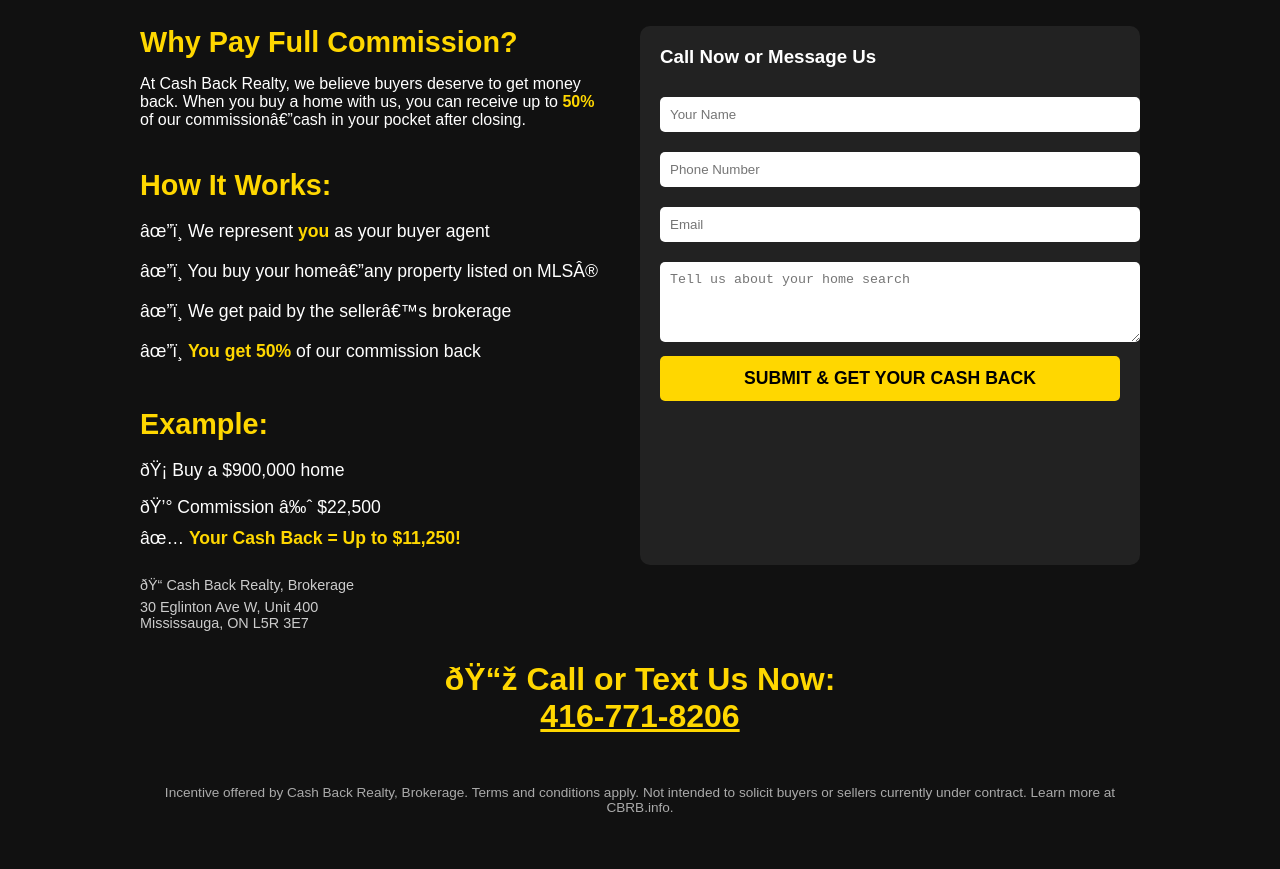
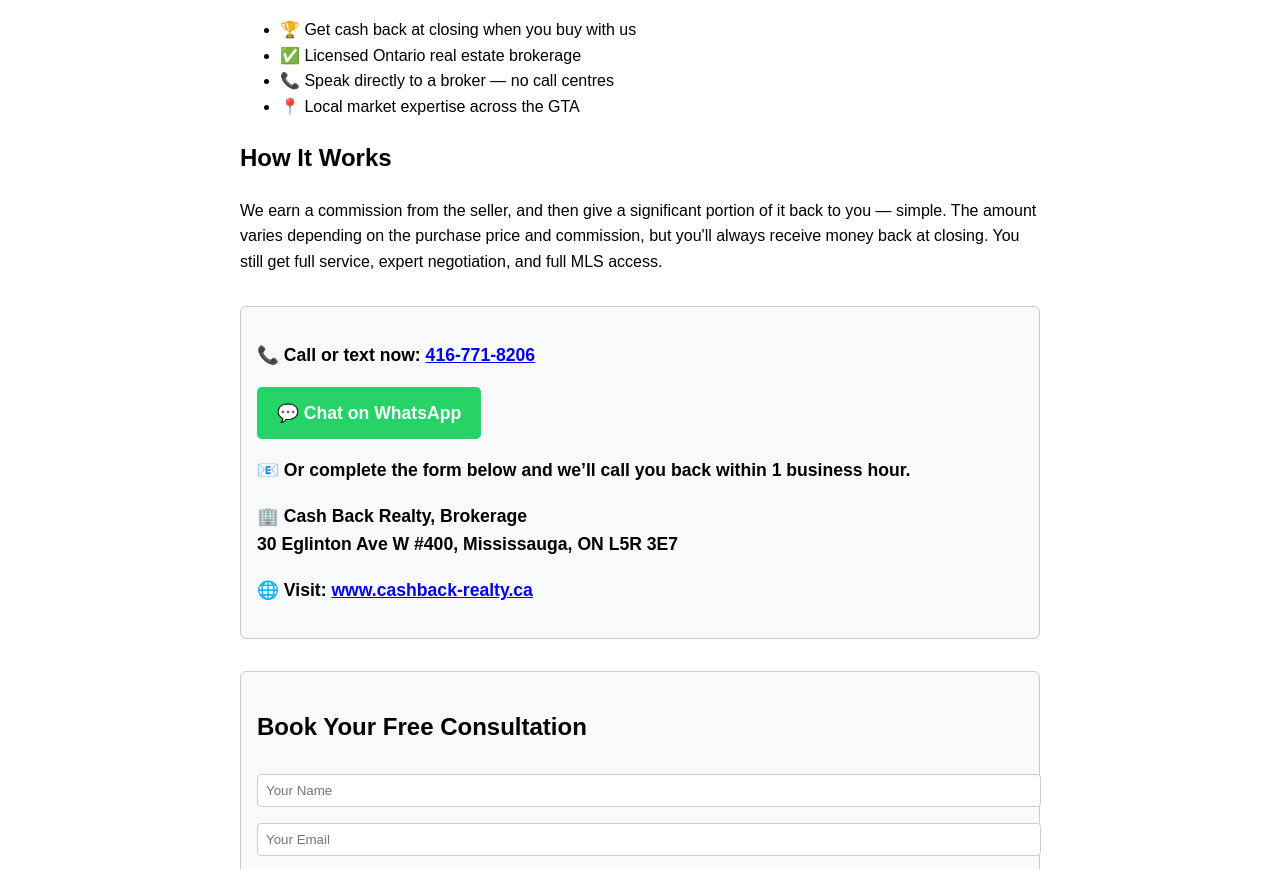
Before and after one commit to cashbackrealty/cashbackrealty, a plain HTML site: page index.html in a window 1280 px wide. Shown: the part 259-1128 px from the top of the page. Drawn offline with Linux system fonts and the light colour scheme.

Commit message:
Add files via upload

```diff
--- a/index.html
+++ b/index.html
@@ -1,212 +1,71 @@
+
 <!DOCTYPE html>
 <html lang="en">
-  <a href="https://wa.me/14167718206" target="_blank" style="display: inline-block; background-color: #25D366; color: white; padding: 12px 20px; border-radius: 5px; text-decoration: none; font-weight: bold;">
-  💬 Chat on WhatsApp
-</a>
 <head>
-  <!-- Google tag (gtag.js) -->
-<script async src="https://www.googletagmanager.com/gtag/js?id=AW-981442590">
-</script>
-<script>
-  window.dataLayer = window.dataLayer || [];
-  function gtag(){dataLayer.push(arguments);}
-  gtag('js', new Date());
-
-  gtag('config', 'AW-981442590');
-</script>
-  <!-- Google tag (gtag.js) -->
-<script async src="https://www.googletagmanager.com/gtag/js?id=G-4BH2875C04"></script>
-<script>
-  window.dataLayer = window.dataLayer || [];
-  function gtag(){dataLayer.push(arguments);}
-  gtag('js', new Date());
-
-  gtag('config', 'G-4BH2875C04');
-</script>
-  <meta charset="UTF-8" />
-  <meta name="viewport" content="width=device-width, initial-scale=1.0"/>
-  <meta name="description" content="Looking for a top cash back realtor in Toronto? Get up to $10,000 back when you buy with us. Trusted, licensed, and client-first service.">
-  <title>Cash Back Realtor Toronto</title>
+  <meta charset="UTF-8">
+  <meta name="viewport" content="width=device-width, initial-scale=1.0">
+  <title>Cash Back Realtor in Vaughan | Get Up to $10,000 Rebate</title>
+  <meta name="description" content="Get up to $10,000 in commission rebates from Cash Back Realty, Brokerage when buying a home in Vaughan. Call now or book your free consultation online.">
   <style>
-    body {
-      margin: 0;
-      font-family: Arial, sans-serif;
-      background-color: #111;
-      color: white;
-    }
-
-    .container {
-      max-width: 1000px;
-      margin: auto;
-      padding: 40px 20px;
-    }
-
-    .header {
-      text-align: center;
-    }
-
-    .header h1 {
-      font-size: 2.5em;
-      color: #FFD700;
-      margin-bottom: 10px;
-    }
-
-    .tagline {
-      font-size: 1.5em;
-      font-weight: bold;
-      margin: 20px 0;
-    }
-
-    .section {
-      margin-top: 40px;
-    }
-
-    .section h2 {
-      font-size: 1.8em;
-      color: #FFD700;
-      margin-bottom: 10px;
-    }
-
-    .section ul {
-      list-style: none;
-      padding: 0;
-    }
-
-    .section ul li {
-      margin: 10px 0;
-      font-size: 1.1em;
-    }
-
-    .highlight {
-      color: #FFD700;
-      font-weight: bold;
-    }
-
-    .contact {
-      background-color: #222;
-      padding: 20px;
-      border-radius: 10px;
-      margin-top: 40px;
-    }
-
-    .contact h3 {
-      margin-top: 0;
-    }
-
-    .contact input,
-    .contact textarea {
-      width: 100%;
-      padding: 10px;
-      margin: 10px 0;
-      border: none;
-      border-radius: 5px;
-    }
-
-    .contact button {
-      background-color: #FFD700;
-      color: #000;
-      padding: 12px 20px;
-      border: none;
-      border-radius: 5px;
-      font-weight: bold;
-      cursor: pointer;
-      font-size: 1.1em;
-      width: 100%;
-    }
-
-    .cta {
-      font-size: 1.6em;
-      font-weight: bold;
-      text-align: center;
-      margin-top: 30px;
-      color: #FFD700;
-    }
-
-    .footer {
-      font-size: 0.85em;
-      color: #aaa;
-      text-align: center;
-      margin-top: 50px;
-    }
-
-    @media (min-width: 768px) {
-      .flex {
-        display: flex;
-        justify-content: space-between;
-        gap: 40px;
-      }
-
-      .left, .right {
-        width: 48%;
-      }
-
-      .cta {
-        font-size: 2em;
-      }
-    }
+    body { font-family: Arial, sans-serif; max-width: 800px; margin: auto; padding: 2rem; line-height: 1.6; }
+    header { border-bottom: 2px solid #eee; padding-bottom: 1rem; margin-bottom: 2rem; }
+    h1 { color: #2c3e50; }
+    .cta, form { background: #f8f9fa; padding: 1rem; margin-top: 2rem; border: 1px solid #ccc; border-radius: 6px; }
+    .cta p, .highlight { font-weight: bold; font-size: 1.1rem; }
+    footer { margin-top: 3rem; font-size: 0.9rem; color: #666; }
+    input, textarea { width: 100%; padding: 0.5rem; margin: 0.5rem 0; border: 1px solid #ccc; border-radius: 4px; }
+    button { padding: 0.6rem 1.2rem; background: #2c3e50; color: white; border: none; border-radius: 4px; cursor: pointer; }
   </style>
+  <!-- Google Analytics -->
+  <script async src="https://www.googletagmanager.com/gtag/js?id=G-4BH2875C04"></script>
+  <script>
+    window.dataLayer = window.dataLayer || [];
+    function gtag(){dataLayer.push(arguments);}
+    gtag('js', new Date());
+    gtag('config', 'G-4BH2875C04');
+  </script>
 </head>
 <body>
-  <div class="container">
-    <div class="header">
-      <h1>🏠 Toronto’s Trusted Cash Back Realtor</h1>
-      <div class="tagline">Get Up to <span class="highlight">50% Commission Rebates</span> When You Buy Your Next Home</div>
-    </div>
+  <header>
+    <h1>Cash Back Realtor in Vaughan</h1>
+    <p><strong>Buy with Cash Back Realty, Brokerage and get cash back at closing!</strong></p>
+  </header>
 
-    <div class="flex">
-      <div class="left">
-        <div class="section">
-          <h2>Why Pay Full Commission?</h2>
-          <p>At Cash Back Realty, we believe buyers deserve to get money back. When you buy a home with us, you can receive up to <span class="highlight">50%</span> of our commission—cash in your pocket after closing.</p>
-        </div>
+  <section>
+    <h2>What Makes Us Different?</h2>
+    <ul>
+      <li>🏆 Get cash back at closing when you buy with us</li>
+      <li>✅ Licensed Ontario real estate brokerage</li>
+      <li>📞 Speak directly to a broker — no call centres</li>
+      <li>📍 Local market expertise across the GTA</li>
+    </ul>
+  </section>
 
-        <div class="section">
-          <h2>How It Works:</h2>
-          <ul>
-            <li>✔️ We represent <span class="highlight">you</span> as your buyer agent</li>
-            <li>✔️ You buy your home—any property listed on MLS®</li>
-            <li>✔️ We get paid by the seller’s brokerage</li>
-            <li>✔️ <span class="highlight">You get 50%</span> of our commission back</li>
-          </ul>
-        </div>
+  <section>
+    <h2>How It Works</h2>
+    <p>We earn a commission from the seller, and then give a significant portion of it back to you — simple. The amount varies depending on the purchase price and commission, but you'll always receive money back at closing. You still get full service, expert negotiation, and full MLS access.</p>
+  </section>
 
-        <div class="section">
-          <h2>Example:</h2>
-          <ul>
-            <li>🏡 Buy a $900,000 home</li>
-            <li>💰 Commission ≈ $22,500</li>
-            <li>✅ <span class="highlight">Your Cash Back = Up to $11,250!</span></li>
-          </ul>
-        </div>
-      </div>
+  <div class="cta">
+    <p>📞 <strong>Call or text now:</strong> <a href="tel:4167718206">416-771-8206</a></p>
+    <p><a href="https://wa.me/14167718206" target="_blank" style="display: inline-block; background-color: #25D366; color: white; padding: 12px 20px; border-radius: 5px; text-decoration: none; font-weight: bold;">💬 Chat on WhatsApp</a></p>
+    <p>📧 Or complete the form below and we’ll call you back within 1 business hour.</p>
+    <p>🏢 <strong>Cash Back Realty, Brokerage</strong><br>30 Eglinton Ave W #400, Mississauga, ON L5R 3E7</p>
+    <p>🌐 Visit: <a href="https://www.cashback-realty.ca">www.cashback-realty.ca</a></p>
+  </div>
 
-      <div class="right contact">
-        <h3>Call Now or Message Us</h3>
-<form action="https://formspree.io/f/mjkreogy" method="POST">
-  <input type="text" name="name" placeholder="Your Name" required />
-  <input type="tel" name="phone" placeholder="Phone Number" required />
-  <input type="email" name="email" placeholder="Email" required />
-  <textarea name="message" placeholder="Tell us about your home search" rows="4"></textarea>
-  <button type="submit">SUBMIT & GET YOUR CASH BACK</button>
-</form>
+  <form action="https://formspree.io/f/mjkreogy" method="POST">
+    <h2>Book Your Free Consultation</h2>
+    <input type="text" name="name" placeholder="Your Name" required>
+    <input type="email" name="email" placeholder="Your Email" required>
+    <input type="tel" name="phone" placeholder="Your Phone Number" required>
+    <textarea name="message" rows="5" placeholder="What are you looking to buy?" required></textarea>
+    <button type="submit">Send My Info</button>
+  </form>
 
-
-      </div>
-    </div>
-
-    <p style="margin-top: 10px; font-size: 0.9em; color: #ccc;">
-  📍 Cash Back Realty, Brokerage<br>
-  30 Eglinton Ave W, Unit 400<br>
-  Mississauga, ON L5R 3E7
-</p>
-
-    <div class="cta">
-      📞 Call or Text Us Now: <br/><a href="tel:4167718206" style="color: #FFD700;">416-771-8206</a>
-    </div>
-
-    <div class="footer">
-      Incentive offered by Cash Back Realty, Brokerage. Terms and conditions apply. Not intended to solicit buyers or sellers currently under contract. Learn more at CBRB.info.
-    </div>
-  </div>
+  <footer>
+    <p>&copy; 2025 Cash Back Realty, Brokerage | 30 Eglinton Ave W #400, Mississauga, ON L5R 3E7 | Tel: 416-771-8206</p>
+    <p>For terms and conditions, visit <a href="https://cbrb.info" target="_blank">cbrb.info</a></p>
+  </footer>
 </body>
 </html>
```
